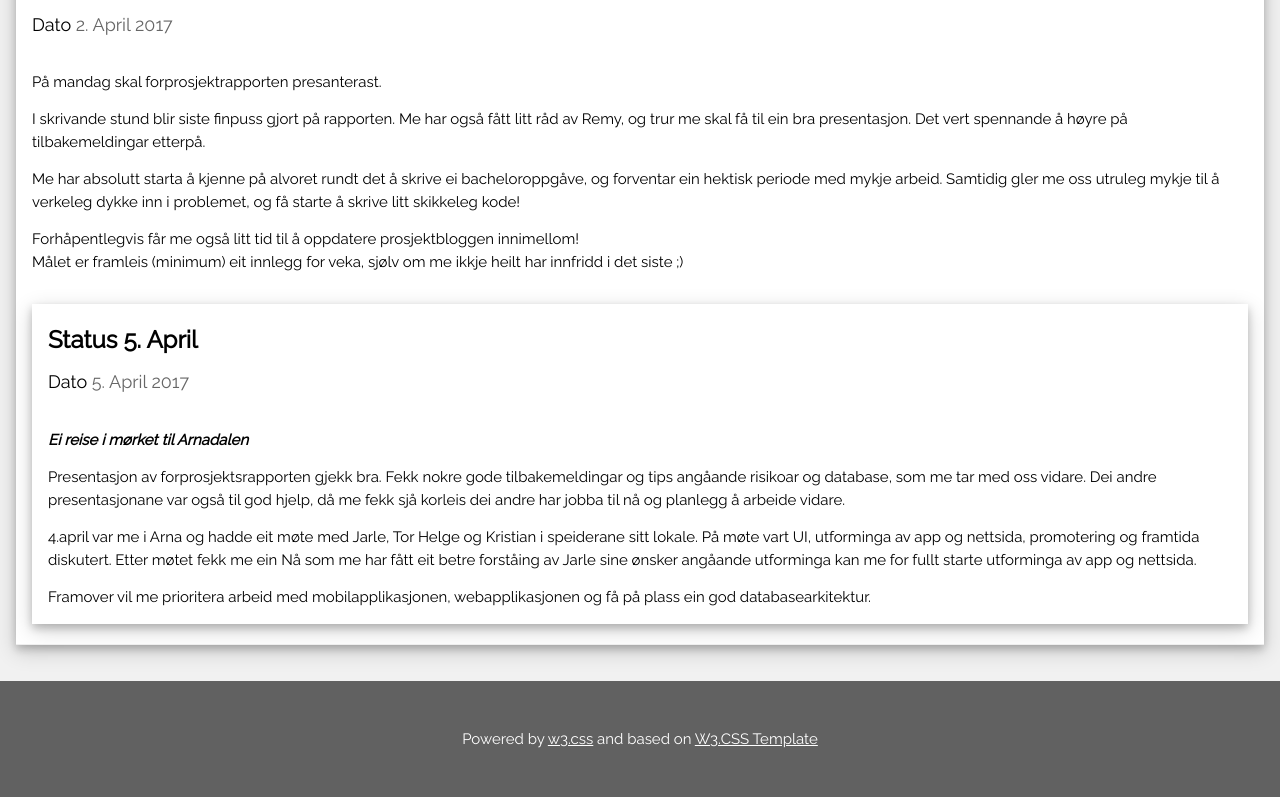
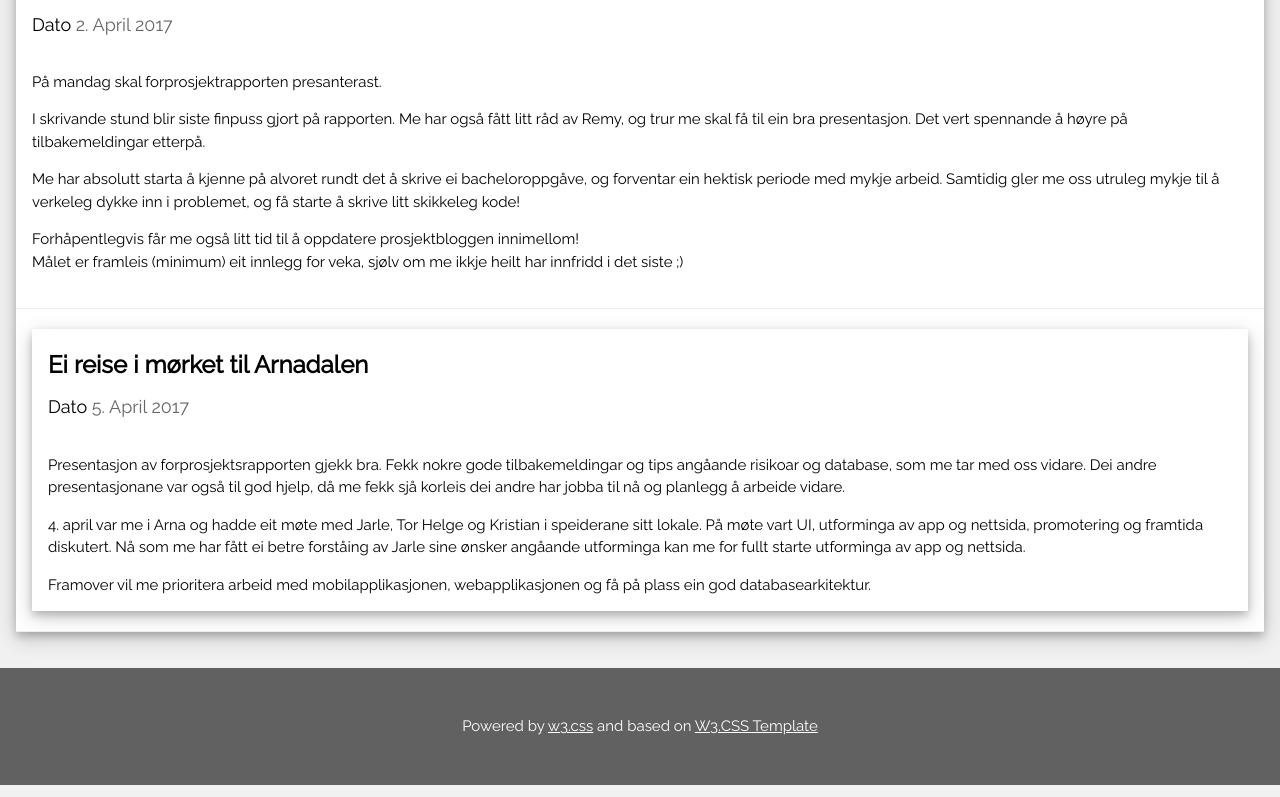
Before and after one commit to tnes/Website, a plain HTML site: page public_html/bloggInnlegg.html in a window 1280 px wide. Shown: the part 2051-2848 px from the top of the page. Drawn offline with Linux system fonts and the light colour scheme.

Commit message:
Some changes

```diff
--- a/public_html/bloggInnlegg.html
+++ b/public_html/bloggInnlegg.html
@@ -183,22 +183,21 @@ and is wrapped around the whole page content, except for the footer in this exam
         Målet er framleis (minimum) eit innlegg for veka, sjølv om me ikkje heilt har innfridd i det siste ;)
       </p>
     </div>
-
+    <hr>
       <!-- Blog entry -->
     <div id="5-april" class="w3-card-4 w3-margin w3-white">
       <div class="w3-container w3-padding-8">
-      <h3><b>Status 5. April</b></h3>
+        <h3><b>Ei reise i mørket til Arnadalen</b></h3>
         <h5>Dato <span class="w3-opacity">5. April 2017</span></h5>
       </div>
       <div class="w3-container">
-      <p><b><i>Ei reise i mørket til Arnadalen</i></b><p>
         <p>
           Presentasjon av forprosjektsrapporten gjekk bra. Fekk nokre gode tilbakemeldingar og tips angåande risikoar og database, som me tar
           med oss vidare. Dei andre presentasjonane var også til god hjelp, då me fekk sjå korleis dei andre har jobba til nå og planlegg å arbeide vidare.
         </p>
         <p>
-        4.april var me i Arna og hadde eit møte med Jarle, Tor Helge og Kristian i speiderane sitt lokale. På møte vart UI, utforminga av app og nettsida, promotering
-        og framtida diskutert. Etter møtet fekk me ein  Nå som me har fått eit betre forståing av Jarle sine ønsker angåande utforminga kan me for fullt starte utforminga av app og nettsida.
+          4. april var me i Arna og hadde eit møte med Jarle, Tor Helge og Kristian i speiderane sitt lokale. På møte vart UI, utforminga av app og nettsida, promotering
+          og framtida diskutert. Nå som me har fått ei betre forståing av Jarle sine ønsker angåande utforminga kan me for fullt starte utforminga av app og nettsida.
         </p>
         <p>
           Framover vil me prioritera arbeid med mobilapplikasjonen, webapplikasjonen og få på plass ein god databasearkitektur.
```
Lines whose indentation alone changed are shown as unchanged.
